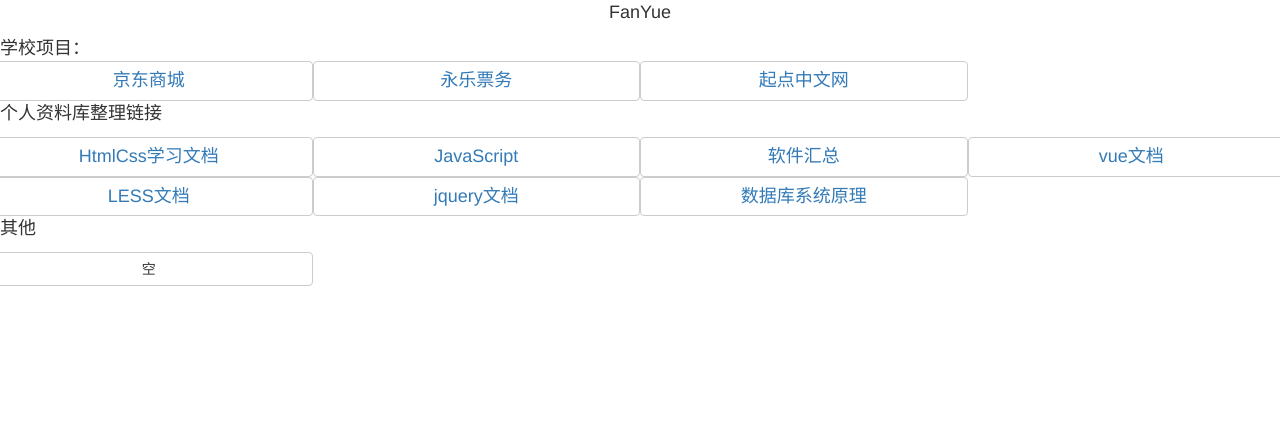
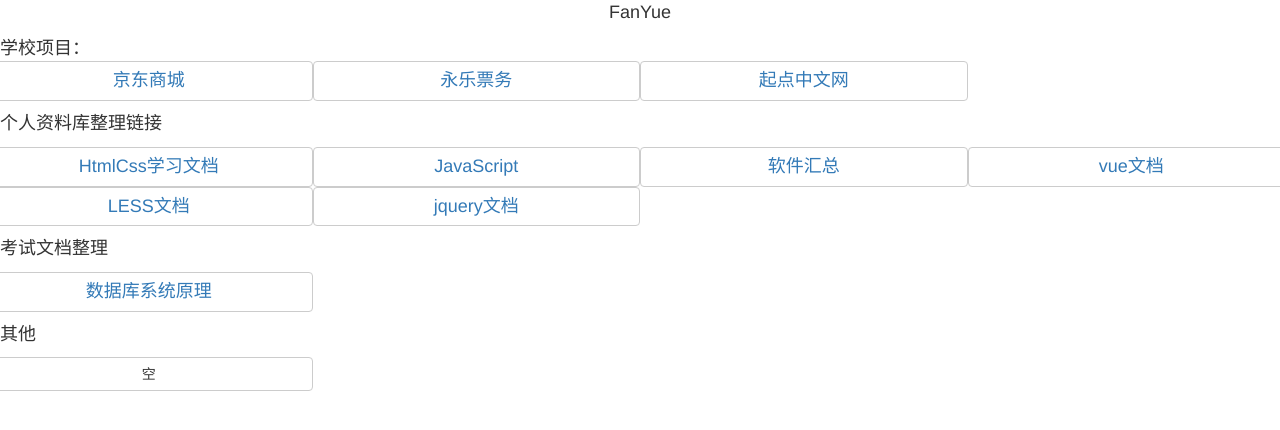
Before and after one commit to fan-yue/fan-yue.github.io, a plain HTML site: page index.html in a window 1280 px wide. Drawn offline with nearby package versions, Linux system fonts and the light colour scheme.

Commit message:
index.html update

```diff
--- a/index.html
+++ b/index.html
@@ -7,6 +7,11 @@
     <title>个人主页</title>
     <link rel="stylesheet" href="./index.css">
     <link rel="stylesheet" href="https://stackpath.bootstrapcdn.com/bootstrap/3.4.1/css/bootstrap.min.css" integrity="sha384-HSMxcRTRxnN+Bdg0JdbxYKrThecOKuH5zCYotlSAcp1+c8xmyTe9GYg1l9a69psu" crossorigin="anonymous">
+    <style>
+        .row > p{
+            margin-top: 10px;
+        }
+    </style>
 </head>
 <body>
     <p align="center">FanYue</p>
@@ -33,7 +38,7 @@
         <a href="http://www.hxzybj.com/special/tyc">6</a>
         <a href="http://m.hxzybj.com/special/tyc/">7</a> -->
     </div>
-
+    <!-- Word -->
     <div class="word row">
         <p class="col-xs-12">个人资料库整理链接</p>
         <div class="col-md-3 col-xs-6 btn btn-default ">
@@ -54,12 +59,16 @@
         <div class="col-md-3 col-xs-6 btn btn-default ">
             <a href="https://fan-yue.github.io/jquery_git/" target="_blank" >jquery文档</a>
         </div>
+
+    </div>
+    <!-- KaoShi -->
+    <div class="row">
+        <p class="col-xs-12">考试文档整理</p>
         <div class="col-md-3 col-xs-6 btn btn-default ">
             <a href="https://fan-yue.github.io/SqlServe2018_git/#/" target="_blank" >数据库系统原理</a>
         </div>
-
     </div>
-
+    <!-- Other -->
     <div class="other row">
         <p class="col-xs-12">其他</p>
         <div class="col-md-3 col-xs-6 btn btn-default ">
```
